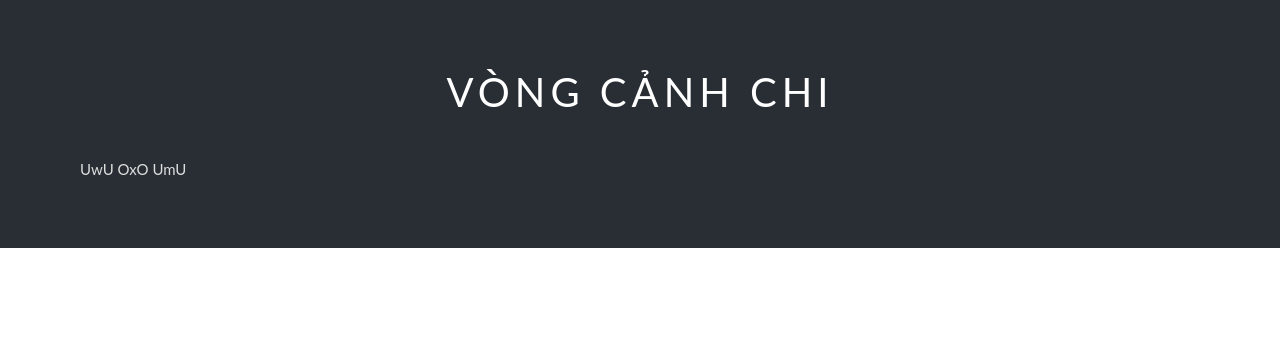
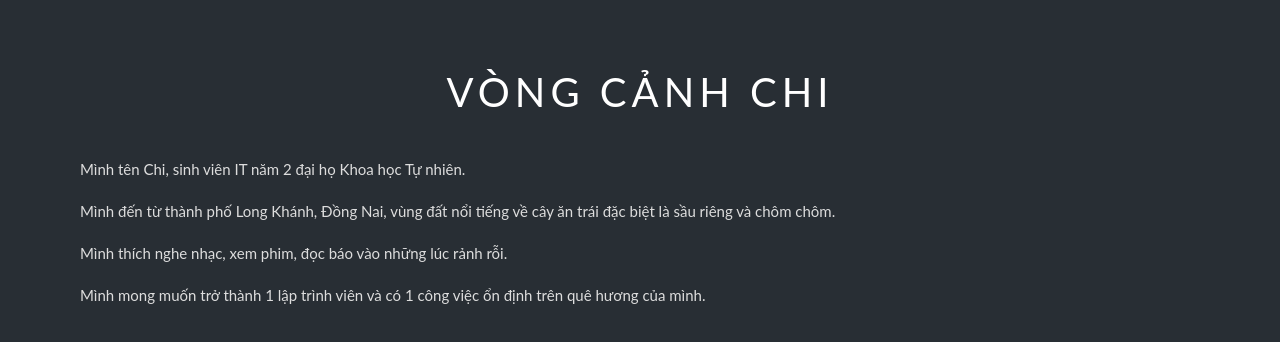
Before and after one commit to phmhngn88/DoAnSocket, a plain HTML site: page member.html in a window 1280 px wide. Shown: the part 3100-3442 px from the top of the page. Before the commit the page ends 3348 px from the top, so only its background shows below. Drawn offline with Linux system fonts and the light colour scheme.

Commit message:
Update member.html

```diff
--- a/member.html
+++ b/member.html
@@ -29,7 +29,10 @@
 
     <div style="color: #ddd;background-color:#282E34;text-align:center;padding:50px 80px;text-align: justify;">
       <h3 style="text-align:center;">Vòng Cảnh Chi</h3>
-      <p>UwU OxO UmU</p>
+      <p>Mình tên Chi, sinh viên IT năm 2 đại họ Khoa học Tự nhiên.</p>
+<p>Mình đến từ thành phố Long Khánh, Đồng Nai, vùng đất nổi tiếng về cây ăn trái đặc biệt là sầu riêng và chôm chôm.</p>
+<p>Mình thích nghe nhạc, xem phim, đọc báo vào những lúc rảnh rỗi.</p>
+<p>Mình mong muốn trở thành 1 lập trình viên và có 1 công việc ổn định trên quê hương của mình.</p>
     </div>
   </body>
 </html>
```
